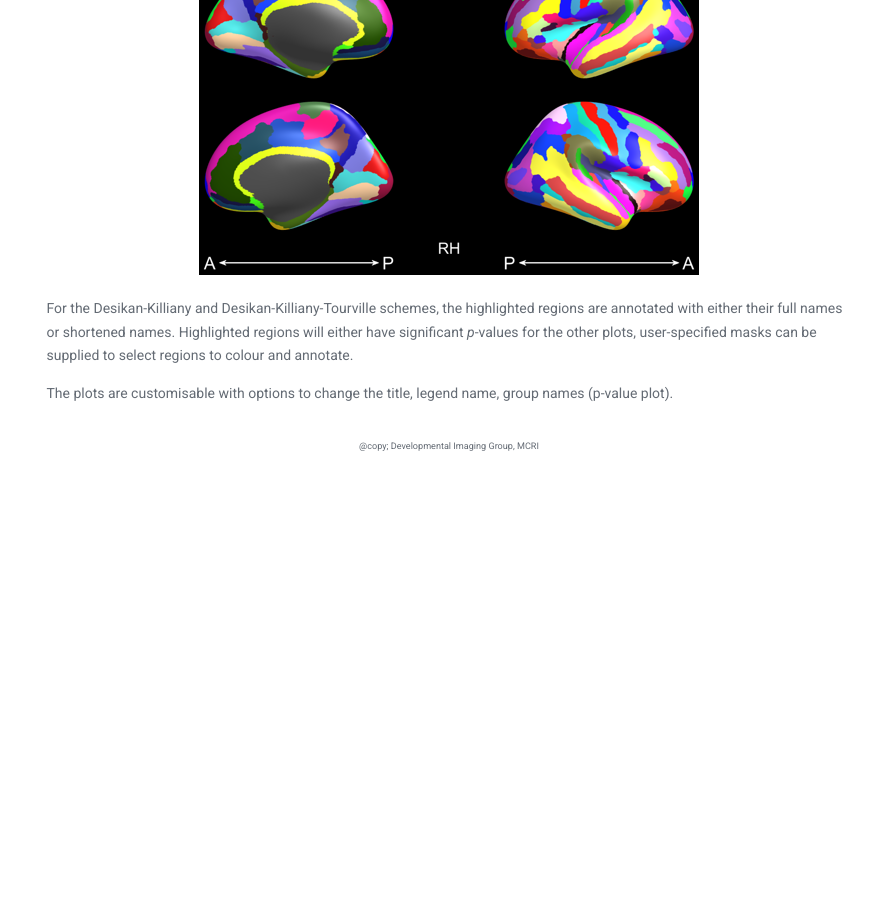
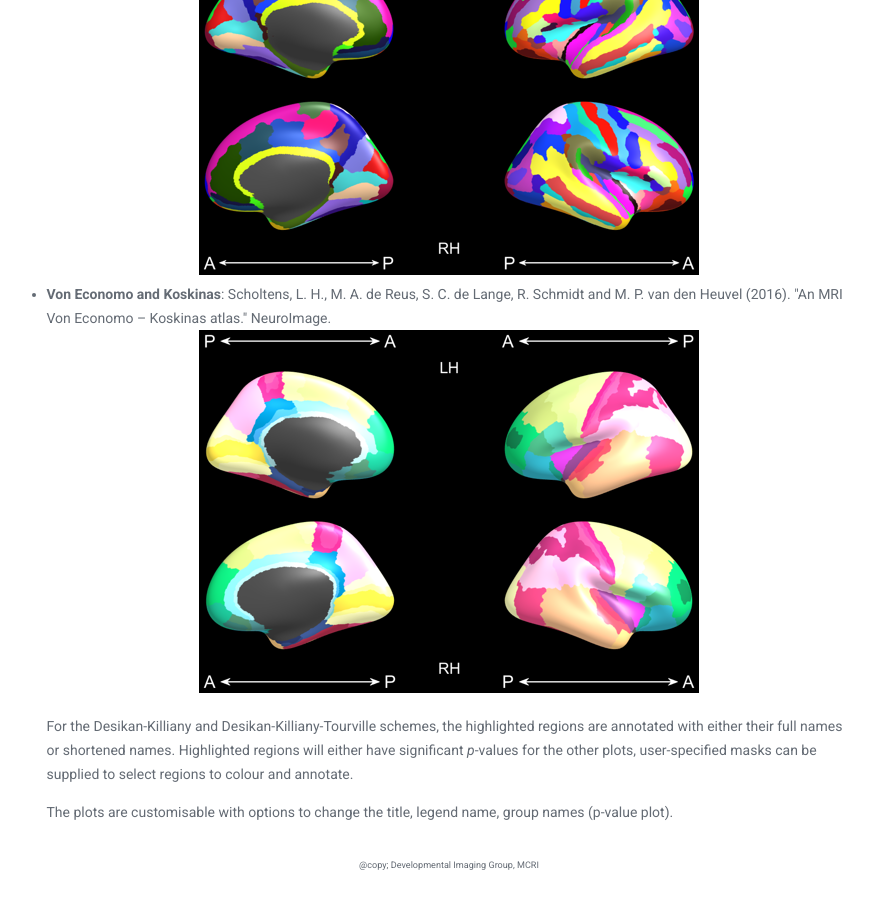
Before and after one commit to DevelopmentalImagingMCRI/freesurfer_statsurf_display, a Jekyll site: the page built from index.html, in a window 1280 px wide and 900 px high, scrolled down 3696 px. Shown: the whole window, without its empty margins (191-1064 px from the left). Built offline with Jekyll 4.4.1, drawn with Linux system fonts in a browser that asks for light colours; before the commit the page ends 4178 px from its top, so only the background shows below that.

Commit message:
Added Von Economo and Koskinas atlas

```diff
--- a/index.html
+++ b/index.html
@@ -35,6 +35,9 @@ colouring schemes are supported:
 <CENTER><IMG SRC="img/parc_dkt_fsrgb.png"></CENTER>
 <LI><B>Destrieux</B>: Destrieux, C., B. Fischl, A. Dale and E. Halgren (2010). "Automatic parcellation of human cortical gyri and sulci using standard anatomical nomenclature." Neuroimage 53(1): 1-15.<BR>
 <CENTER><IMG SRC="img/parc_destrieux_fsrgb.png"></CENTER>
+<LI><B>Von Economo and Koskinas</B>: Scholtens, L. H., M. A. de Reus, S. C. de Lange, R. Schmidt and M. P. van den Heuvel (2016). "An MRI Von Economo – Koskinas atlas." NeuroImage.<BR>
+<CENTER><IMG SRC="img/parc_voneconomo_fsrgb.png"></CENTER>
+</UL>
 </UL>
 
 <P>For the Desikan-Killiany and Desikan-Killiany-Tourville schemes, the highlighted regions are annotated with either their full names or shortened names. Highlighted regions will either have significant <I>p</I>-values for the other plots, user-specified masks can be supplied to select regions to colour and annotate.
```
Also changed, not shown: img/banner.jpg (deleted), img/parc_voneconomo_fsrgb.png (added).
